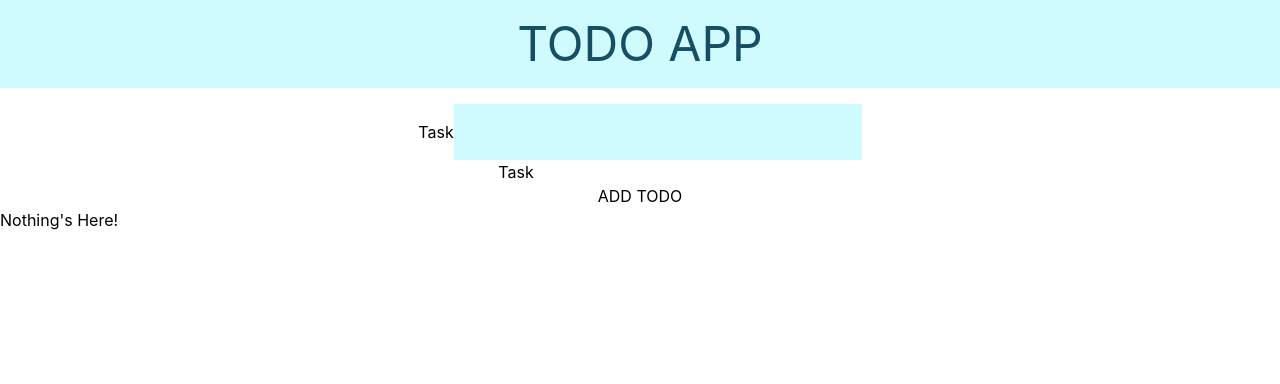
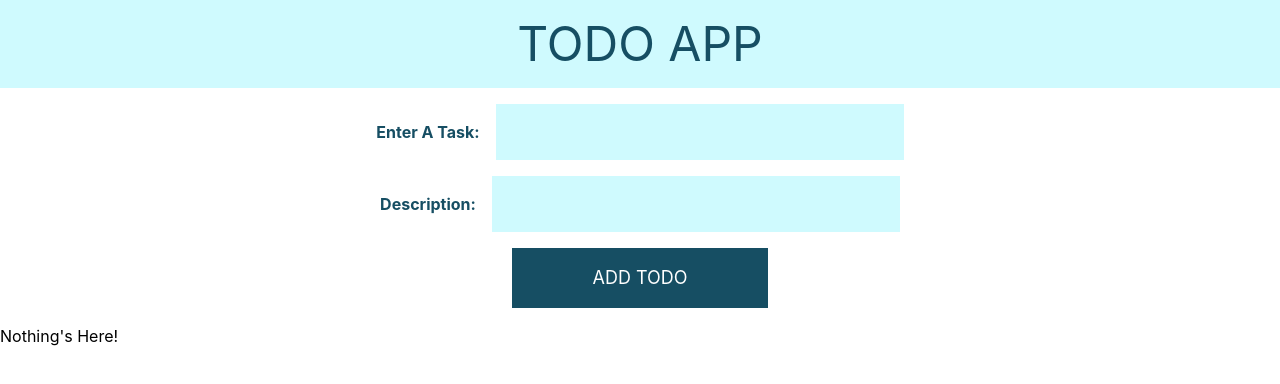
Before and after one commit to creasedigital/react-n-redux, a React (Create React App) app: page / in a window 1280 px wide. Shown: the top 384 px of the page. Built offline with nearby package versions, Linux system fonts and the light colour scheme.

Commit message:
form styling completed

```diff
--- a/src/components/UpdateTodo.js
+++ b/src/components/UpdateTodo.js
@@ -22,26 +22,35 @@ const UpdateTodo = ({ setTodos, todos }) => {
 	return (
 		<div>
 			<form onSubmit={handleSubmit} className="text-center mt-4">
-				<div>
-					<label htmlFor="name">Task</label>
+				<div className="mb-4">
+					<label htmlFor="name" className="text-cyan-900 mr-4 font-bold ">
+						Enter A Task:
+					</label>
 					<input
 						type="text"
 						id="name"
 						value={todoInfo.name}
 						onChange={handleChange}
-						className="bg-cyan-100 px-20 py-4 "
+						className="bg-cyan-100 px-20 py-4"
 					/>
 				</div>
-				<div>
-					<label htmlFor="desc">Task</label>
+				<div className="mb-4">
+					<label htmlFor="desc" className="text-cyan-900 mr-4 font-bold ">
+						Description:
+					</label>
 					<input
 						type="text"
 						id="desc"
 						value={todoInfo.desc}
 						onChange={handleChange}
+						className="bg-cyan-100 px-20 py-4"
 					/>
 				</div>
-				<button>ADD TODO</button>
+				<div className="mb-4 m-auto">
+					<button className="text-left bg-cyan-900 text-lg text-white px-20 py-4">
+						ADD TODO
+					</button>
+				</div>
 			</form>
 		</div>
 	);
```
